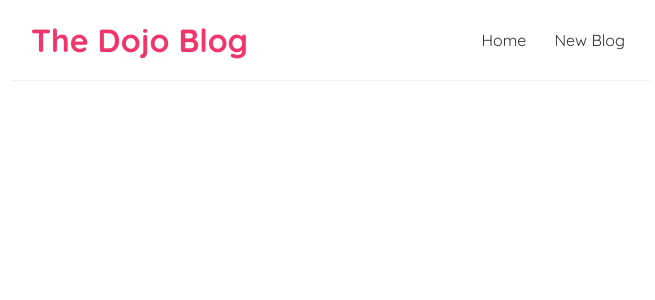
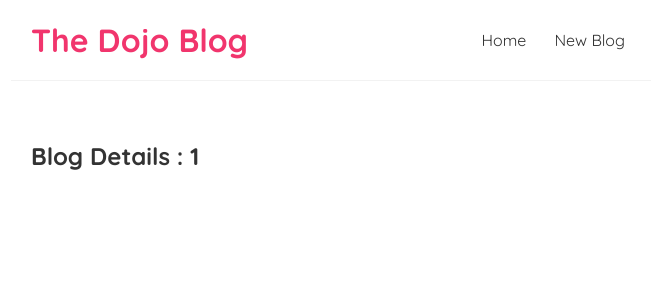
Before and after one commit to Taninchot0919/React-FirstTimeReact, a React (Create React App) app: page /blog/1 in a window 1280 px wide. Shown: the top 300 px of the page, without its empty margins (309-964 px from the left). Built offline with nearby package versions, Linux system fonts and the light colour scheme; the HTML template or start-up script is replaced by a standard one.

Commit message:
[UPDATE] Using route parameter

```diff
--- a/src/App.js
+++ b/src/App.js
@@ -3,6 +3,7 @@
 import { BrowserRouter as Router, Route, Switch } from "react-router-dom";
 import React from "react";
 import Create from "./components/Create";
+import BlogDetails from "./components/BlockDetails";
 
 function App() {
   return (
@@ -17,6 +18,9 @@
             <Route path="/create">
               <Create />
             </Route>
+            <Route path="/blog/:id">
+              <BlogDetails />
+            </Route>
           </Switch>
         </div>
       </div>
--- /dev/null
+++ b/src/components/BlockDetails.js
@@ -0,0 +1,13 @@
+import React from "react";
+import { useParams } from "react-router";
+const BlogDetails = () => {
+  const { id } = useParams();
+
+  return (
+    <div className="blog-details">
+      <h2>Blog Details : {id}</h2>
+    </div>
+  );
+};
+
+export default BlogDetails;
--- a/src/components/BlockList.js
+++ b/src/components/BlockList.js
@@ -1,4 +1,5 @@
-import React from 'react'
+import React from "react";
+import { Link } from "react-router-dom";
 
 const BlogList = ({ blogs, title }) => {
   return (
@@ -6,8 +7,10 @@
       <h2>{title}</h2>
       {blogs.map((blog) => (
         <div className="blog-preview" key={blog.id}>
-          <h2>{blog.title}</h2>
-          <p>Written By : {blog.author}</p>
+          <Link to={`/blog/${blog.id}`}>
+            <h2>{blog.title}</h2>
+            <p>Written By : {blog.author}</p>
+          </Link>
         </div>
       ))}
     </div>
--- a/src/index.css
+++ b/src/index.css
@@ -51,3 +51,7 @@
   color: #f1356d;
   margin-bottom: 8px;
 }
+
+.blog-preview a {
+  text-decoration: none;
+}
```
